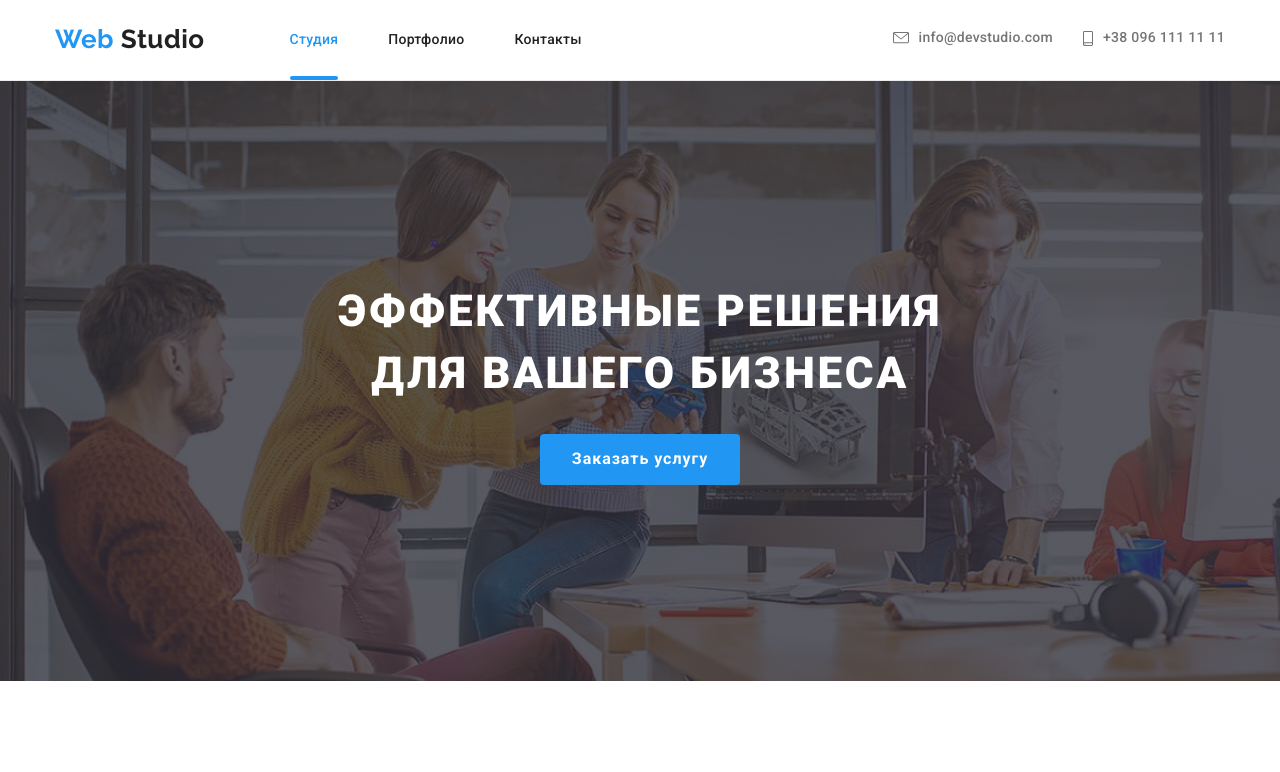
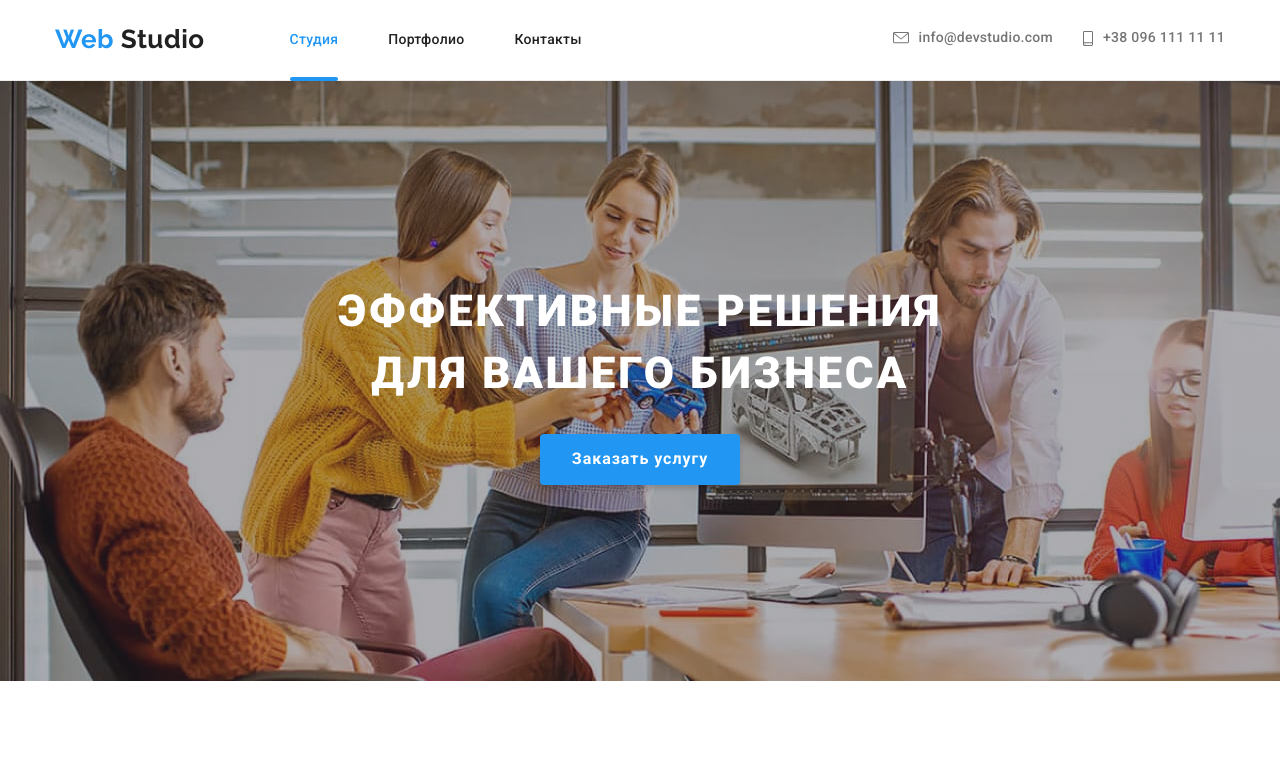
Before and after one commit to EvgenMAG/goit-markup-hw-05, a plain HTML site: page index.html in a window 1280 px wide. Shown: the top 772 px of the page. Drawn offline with nearby package versions, Linux system fonts and the light colour scheme.

Commit message:
fixing mentor's notes

```diff
--- a/css/styles.css
+++ b/css/styles.css
@@ -110,7 +110,7 @@ html {
   content: "";
   position: absolute;
   left: 0px;
-  bottom: 0px;
+  bottom: -1.5px;
   width: 100%;
   height: 4px;
   background-color: var(--acent-color);
@@ -215,8 +215,8 @@ html {
 .hero {
   background-color: gray;
   background-image: linear-gradient(
-      rgba(47, 48, 58, 0.8),
-      rgba(47, 48, 58, 0.8)
+      rgba(47, 48, 58, 0.4),
+      rgba(47, 48, 58, 0.4)
     ),
     url(../img-main/Hero-compressed.jpg);
 
@@ -255,12 +255,19 @@ html {
   font-size: 16px;
   line-height: 1.9;
   letter-spacing: 0.06em;
-
+  box-shadow: 0px 4px 4px rgba(0, 0, 0, 0.15);
+  cursor: pointer;
   align-items: center;
 
   border: none;
   outline: none;
+  transition: color 250ms cubic-bezier(0.4, 0, 0.2, 1);
 }
+
+.hero .button:hover {
+  color: black;
+}
+
 .foot-style .button {
   display: flex;
   width: 200px;
```
